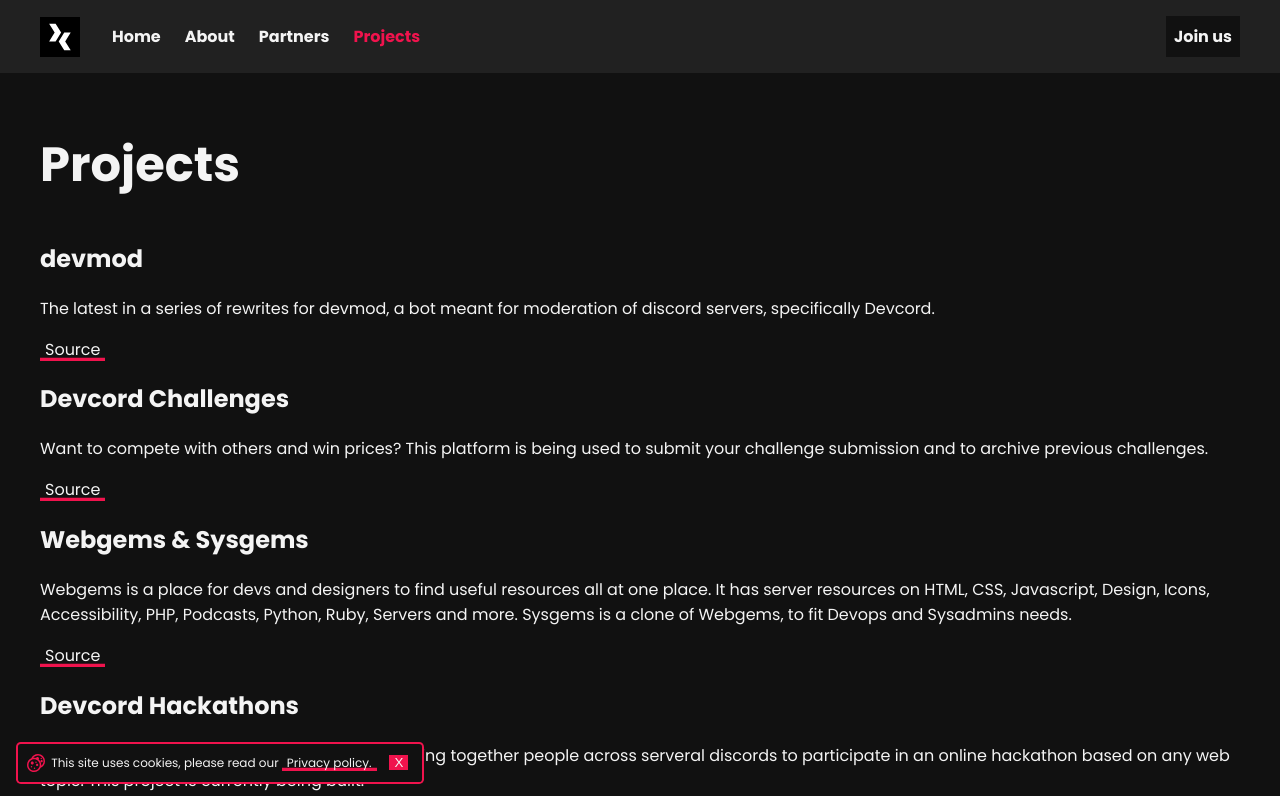
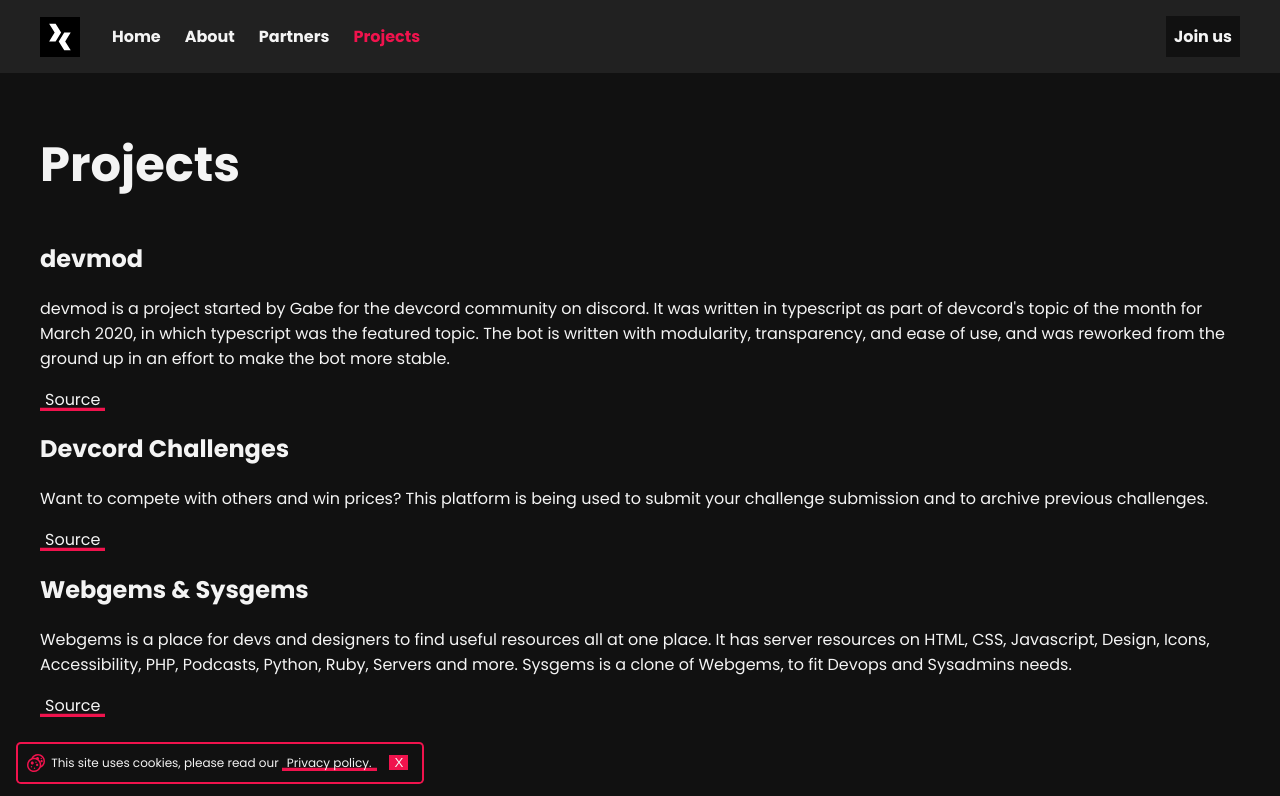
Before and after one commit to devcord/website, a Vue app: page /projects in a window 1280 px wide. Shown: the top 796 px of the page. Built offline with nearby package versions, Linux system fonts and the light colour scheme; what vue-matomo would draw is missing.

Commit message:
update devmod description

```diff
--- a/src/views/Projects.vue
+++ b/src/views/Projects.vue
@@ -4,9 +4,13 @@ main
     .content
       h1 Projects
       h2 devmod
-      p The latest in a series of rewrites for devmod, a bot meant for moderation of discord servers, specifically Devcord.
+      p.
+        devmod is a project started by <router-link to="/about" class="plain">Gabe</router-link> for the devcord
+        community on discord. It was written in typescript as part of devcord's topic of the month for March 2020, in
+        which typescript was the featured topic. The bot is written with modularity, transparency, and ease of use, and
+        was reworked from the ground up in an effort to make the bot more stable.
       p
-        a(href="https://github.com/redxtech/devmod", title="See on Github", target="_blank").highlighted Source
+        a(href="https://github.com/redxtech/devmod-core", title="See on Github", target="_blank").highlighted Source
       h2 Devcord Challenges
       p Want to compete with others and win prices? This platform is being used to submit your challenge submission and to archive previous challenges.
       p
@@ -26,5 +30,13 @@ section {
   justify-content: center;
 
   margin-bottom: 10vh;
+
+  a.plain {
+    color: #f4f4f4;
+
+    &:hover {
+      color: #f0134d;
+    }
+  }
 }
 </style>
```
